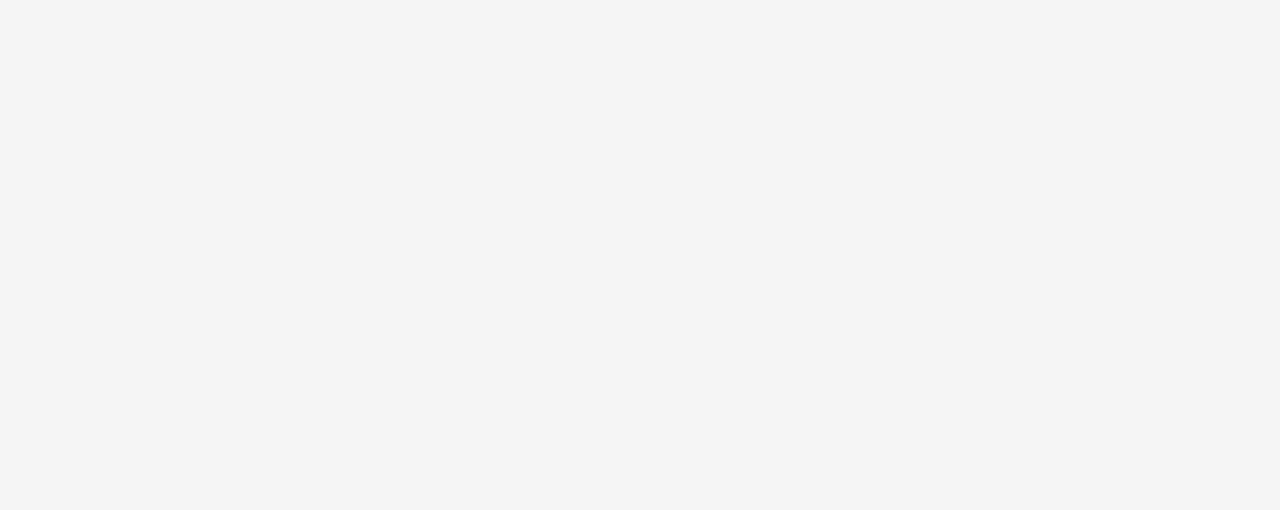
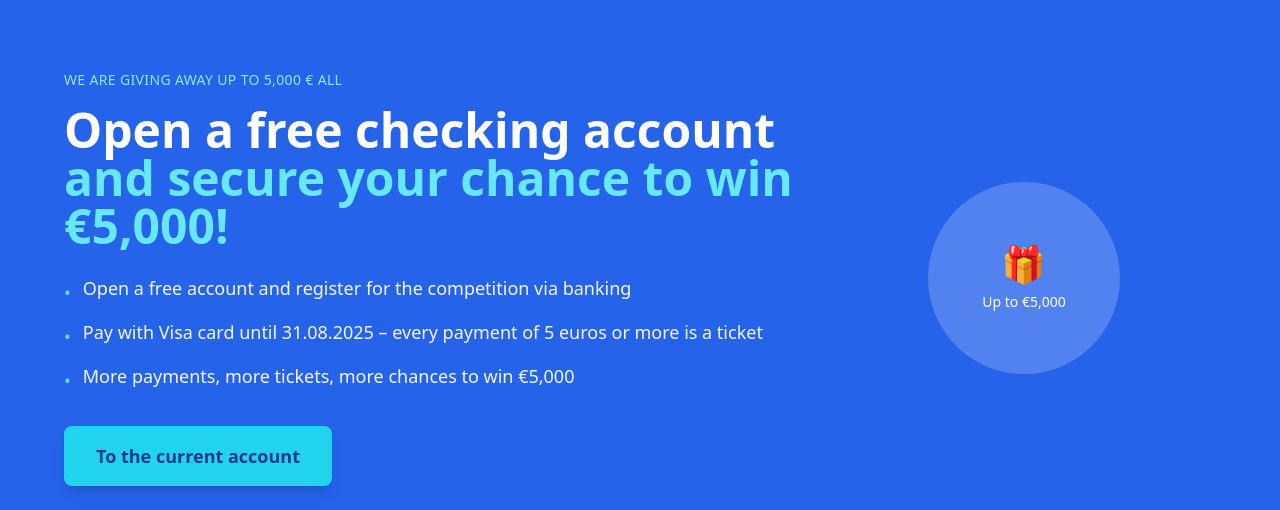
Before and after one commit to BlueColour2589/dkb-banking, a Next.js app in the folder frontend/: page / in a window 1280 px wide. Shown: the part 960-1470 px from the top of the page. Before the commit the page ends 800 px from the top, so only its background shows below. Built offline with nearby package versions, Linux system fonts and the light colour scheme; no server answers.

Commit message:
Update layout.tsx

```diff
--- a/frontend/app/layout.tsx
+++ b/frontend/app/layout.tsx
@@ -1,4 +1,4 @@
-// app/layout.tsx
+// app/layout.tsx - FIXED VERSION
 import './globals.css';
 import type { Metadata } from 'next';
 import { AuthProvider } from '../contexts/AuthContext';
@@ -11,9 +11,9 @@ export const metadata: Metadata = {
 export default function RootLayout({ children }: { children: React.ReactNode }) {
   return (
     <html lang="en">
-      <body className="flex h-screen bg-gray-100">
+      <body>
         <AuthProvider>
-          <main className="flex-1 p-6 overflow-y-auto">{children}</main>
+          {children}
         </AuthProvider>
       </body>
     </html>
```
